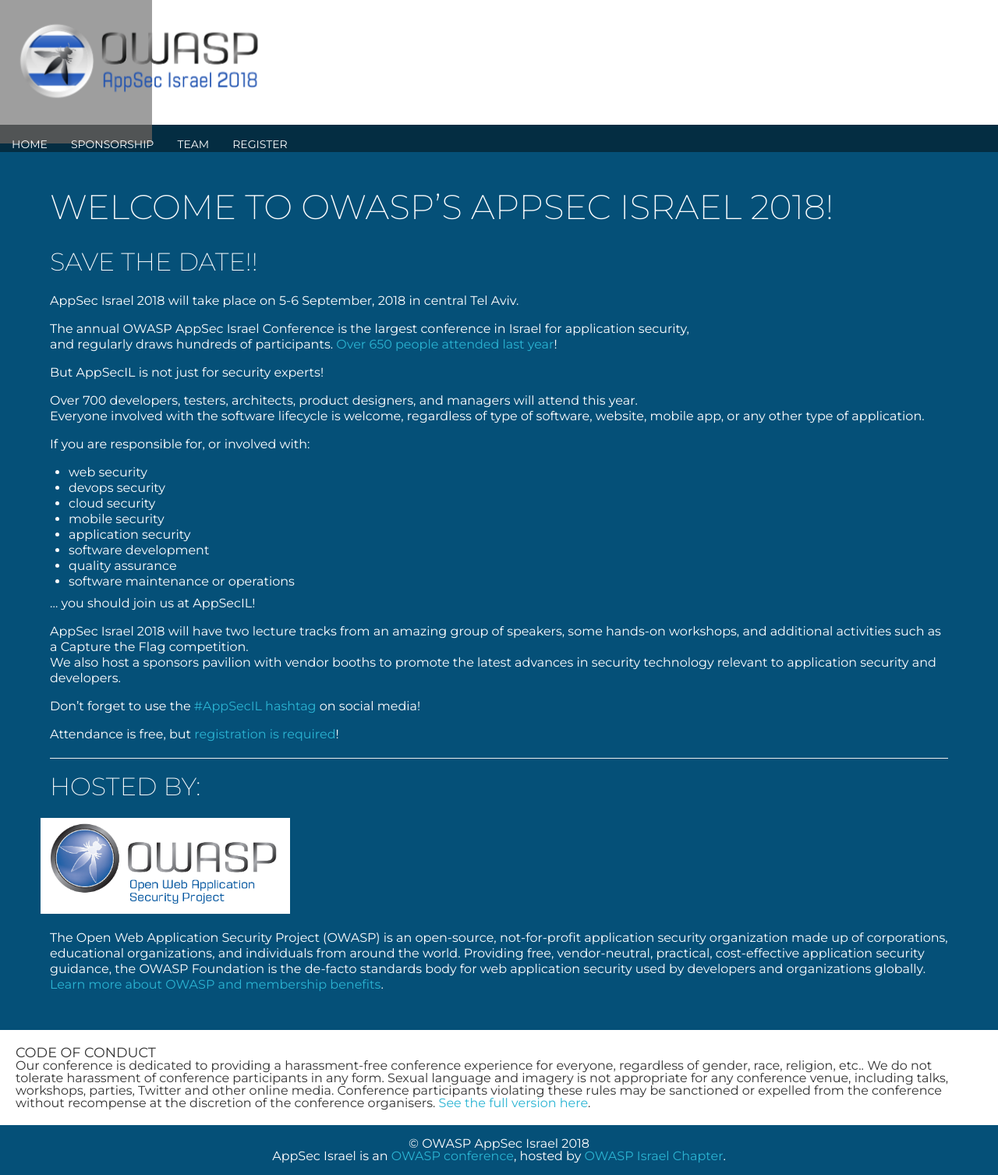
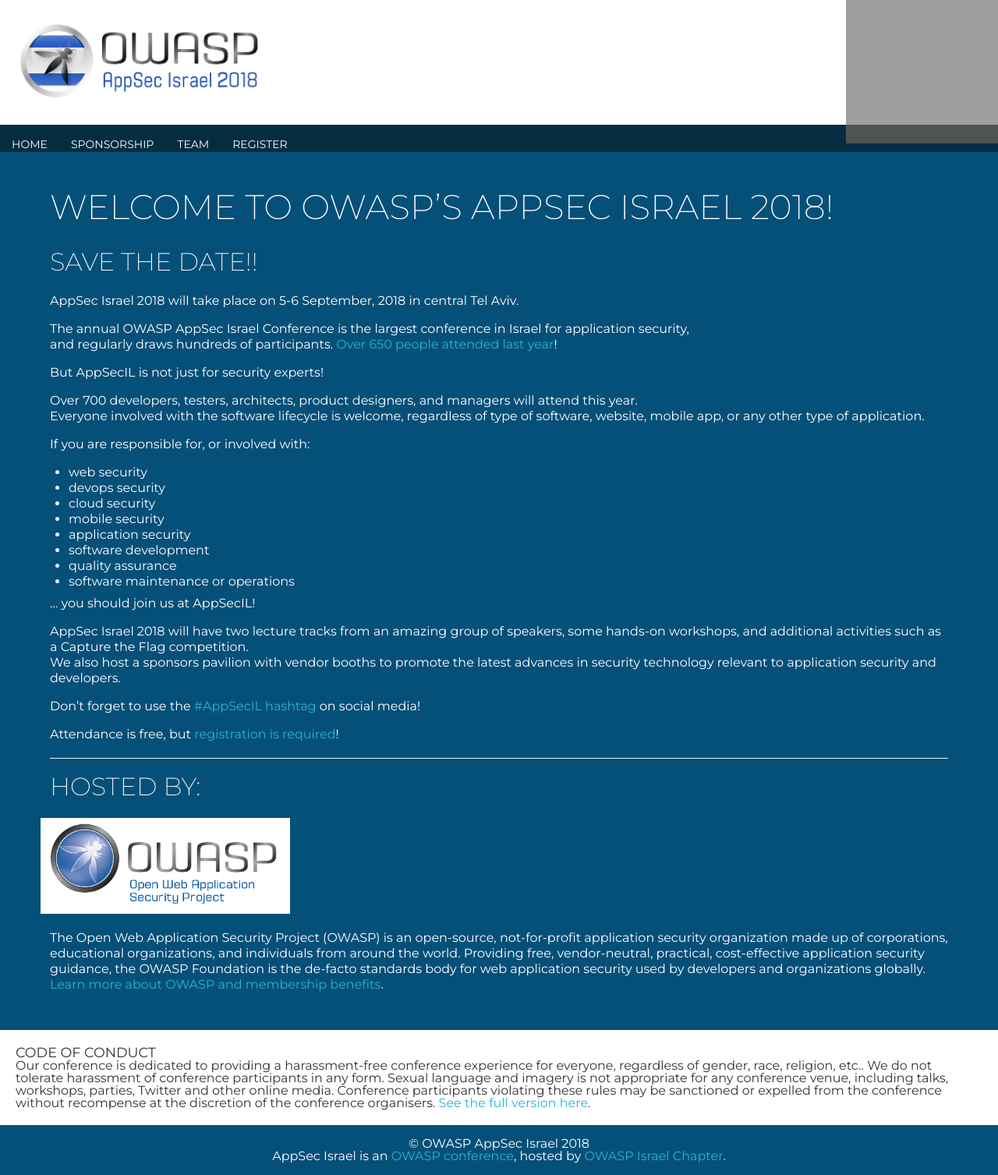
Before and after one commit to OWASP/AppSec-Israel-2018, a Jekyll site: the page built from index.md, in a window 1280 px wide. Shown: the whole page at 78% size. Built offline with Jekyll 4.4.1, drawn with Linux system fonts in a browser that asks for light colours; our own code applies the rules of GitHub Pages for plain Markdown files; grey boxes are pictures that could not be loaded.

Commit message:
Countdown

```diff
--- a/_layouts/default.html
+++ b/_layouts/default.html
@@ -20,7 +20,7 @@
     <div class="top">
         <a href="{{ '/' | relative_url }}" class="logo"></a>
 	<span style="align:right">
-		<div style="width:195px; text-align:center;" >
+		<div style="text-align:right;" >
 			<iframe  src="https://www.eventbrite.com/countdown-widget?eid=47757880105" frameborder="0" height="184" width="195" marginheight="0" marginwidth="0" scrolling="no" allowtransparency="true"></iframe>
 		</div>
     	</span>
```
